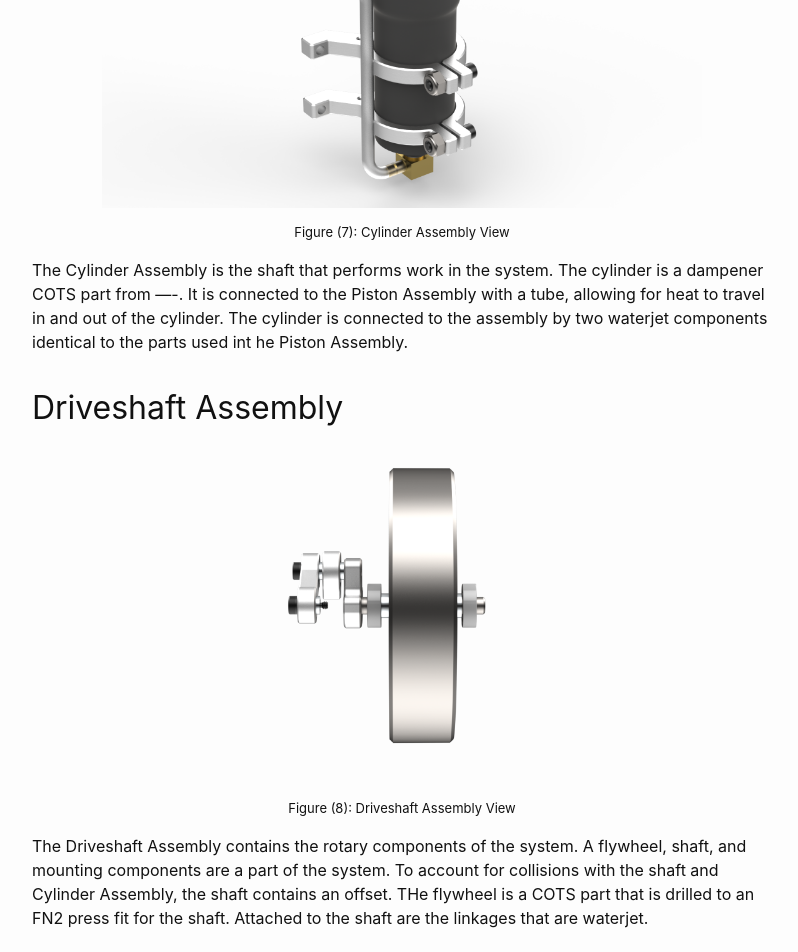
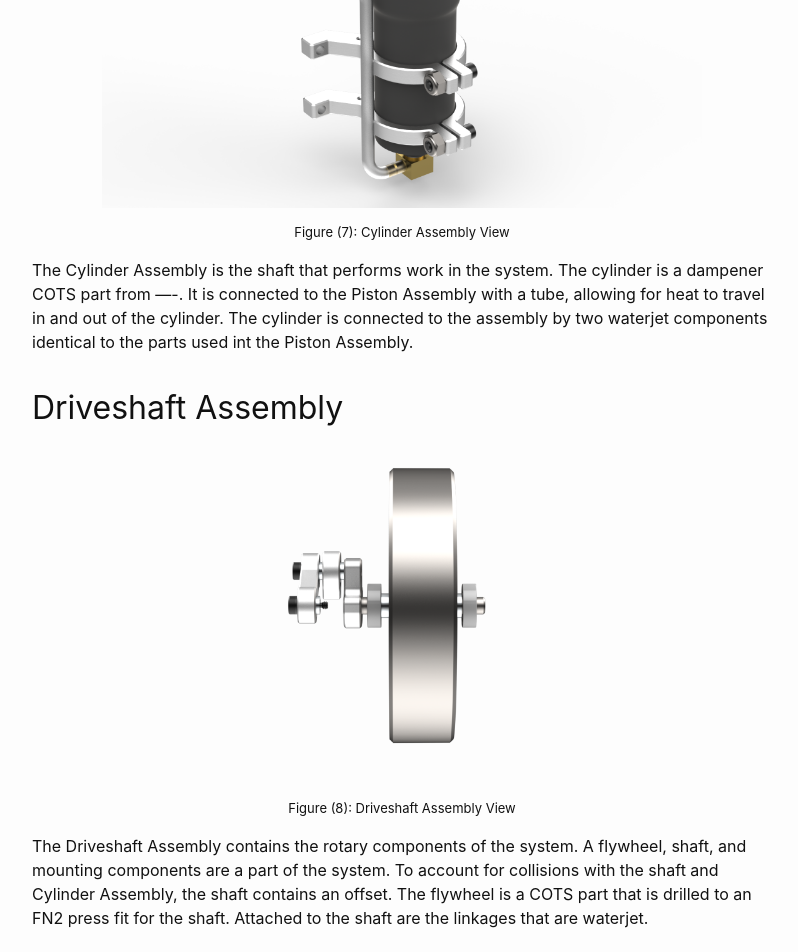
Before and after one commit to EliasWheatfall/SterlingEngineOne, a Jekyll site: the page built from _posts/2023-11-04-Design-features-and-main-subsystems.md, in a window 1280 px wide and 1400 px high, scrolled down 3543 px. Shown: the top 952 px of the window, without its empty margins (238-1036 px from the left). Built offline with Jekyll 4.4.1, drawn with Linux system fonts in a browser that asks for light colours; part of the change alters nothing that is shown; some of the changed text lies outside the part shown.

Commit message:
Update 2023-11-04-Design-features-and-main-subsystems.md

```diff
--- a/_posts/2023-11-04-Design-features-and-main-subsystems.md
+++ b/_posts/2023-11-04-Design-features-and-main-subsystems.md
@@ -57,7 +57,7 @@ The Piston Assembly consists of 7 machine components and 5 COTS components. The
 {: .subtext}
 Figure (7): Cylinder Assembly View
 
-The Cylinder Assembly is the shaft that performs work in the system. The cylinder is a dampener COTS part from ----. It is connected to the Piston Assembly with a tube, allowing for heat to travel in and out of the cylinder. The cylinder is connected to the assembly by two waterjet components identical to the parts used int he Piston Assembly.
+The Cylinder Assembly is the shaft that performs work in the system. The cylinder is a dampener COTS part from ----. It is connected to the Piston Assembly with a tube, allowing for heat to travel in and out of the cylinder. The cylinder is connected to the assembly by two waterjet components identical to the parts used int the Piston Assembly.
 
 ## Driveshaft Assembly
 ![Drive](https://eliaswheatfall.github.io/StirlingEngineOne/assets/flywheel.png){: .center-image width="600" }
@@ -65,7 +65,7 @@ The Cylinder Assembly is the shaft that performs work in the system. The cylinde
 {: .subtext}
 Figure (8): Driveshaft Assembly View
 
-The Driveshaft Assembly contains the rotary components of the system. A flywheel, shaft, and mounting components are a part of the system. To account for collisions with the shaft and Cylinder Assembly, the shaft contains an offset. THe flywheel is a COTS part that is drilled to an FN2 press fit for the shaft. Attached to the shaft are the linkages that are waterjet.
+The Driveshaft Assembly contains the rotary components of the system. A flywheel, shaft, and mounting components are a part of the system. To account for collisions with the shaft and Cylinder Assembly, the shaft contains an offset. The flywheel is a COTS part that is drilled to an FN2 press fit for the shaft. Attached to the shaft are the linkages that are waterjet.
 
 ## Burner Assembly
 
@@ -78,18 +78,15 @@ The burner assembly is a large advancement our team has made compared to most St
 
 ## Project Artifacts
 
-#### Bill of Materials
-Here is a link to the Bill of MAterisl for this project:
+#### Bill of Materials:
+Here is a link to the Bill of Materials for this project:
 
 It is also tabulated below:
 
-#### CAD
+#### CAD:
 Here is a link to the CAD for the project:
 
-
-#### Drawings
-
-Here are all of the drawings for each component of the machine:
+#### Drawings:
 
 ![D1](https://eliaswheatfall.github.io/StirlingEngineOne/assets/Pl-01.PNG){: .center-image width="1200" }
 
```
